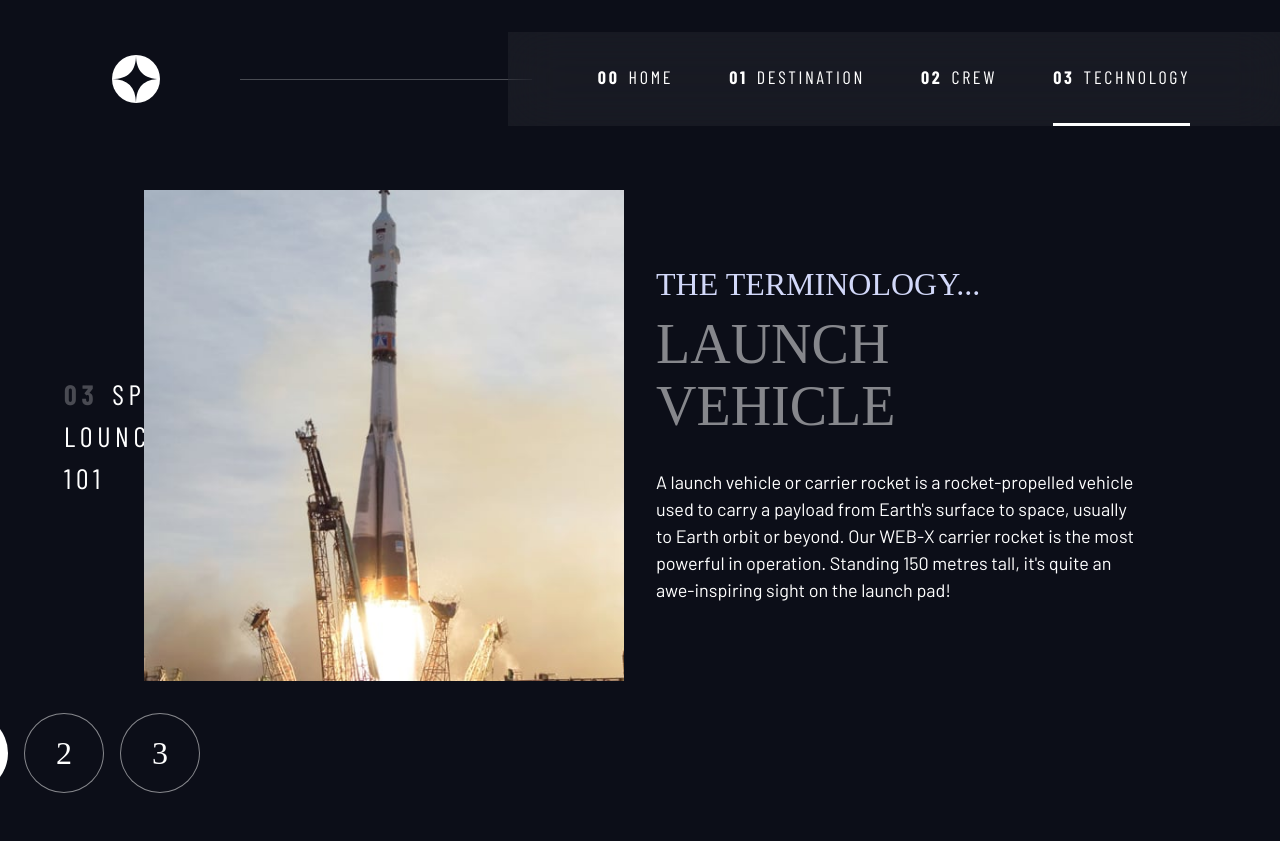
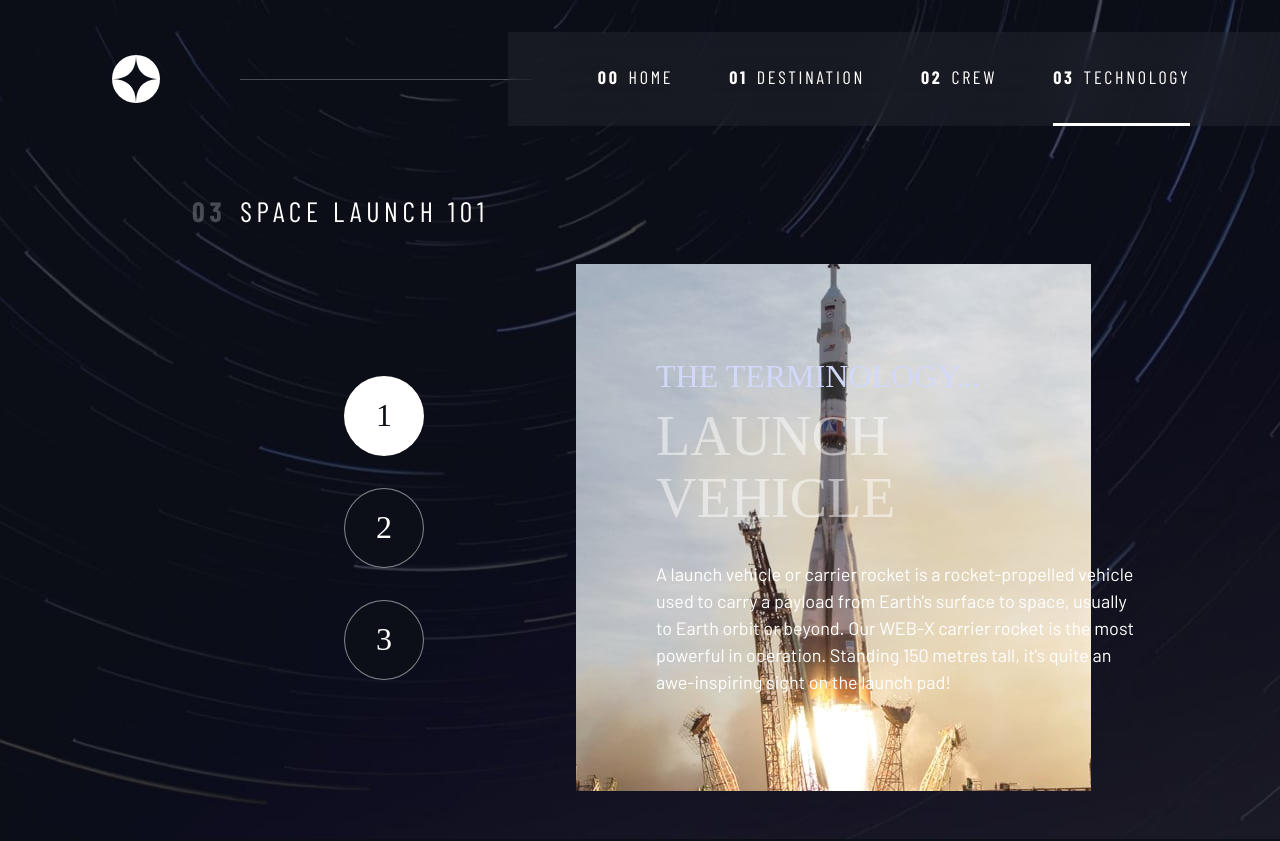
Before and after one commit to PawelObrzut/space, a React (Vite) app: page /technology in a window 1280 px wide. Built offline with nearby package versions, Linux system fonts and the light colour scheme; a web font is replaced by a local one.

Commit message:
Fixes mobile and tablet layout of TechnologyPage

```diff
--- a/src/index.css
+++ b/src/index.css
@@ -363,7 +363,6 @@ select {
 }
 
 @media (min-width: 52em) {
-
    .primary-header::after {
       content: '';
       display: block;
@@ -476,6 +475,10 @@ select {
   background-image: url(./assets/crew/background-crew-mobile.jpg);
 }
 
+.technology {
+  background-image: url(./assets/technology/background-technology-mobile.jpg);
+}
+
 @media (min-width: 35rem) {
   .home {
     background-position: center center;
@@ -489,6 +492,10 @@ select {
   .crew {
     background-image: url(./assets/crew/background-crew-tablet.jpg);
   }
+
+  .technology {
+    background-image: url(./assets/technology/background-technology-tablet.jpg);
+  }
 }
 
 @media (min-width: 52rem) {
@@ -501,6 +508,10 @@ select {
 
   .crew {
     background-image: url(./assets/crew/background-crew-desktop.jpg);
+  }
+
+  .technology {
+    background-image: url(./assets/technology/background-technology-desktop.jpg);
   }
 }
 
@@ -562,7 +573,6 @@ select {
 }
 
 /* crew layout */
-
 .grid-container--crew {
   --flow-space: 2rem;
   grid-template-areas:
@@ -600,16 +610,18 @@ select {
     'content';
 }
 
-.grid-container--technology > img {
+.grid-container--technology > picture {
   grid-area: image;
-  max-width: 100%;
+  width: 100vw;
+  margin-left: calc(-1 * var(--padding-inline, 1rem));
+  margin-right: calc(-1 * var(--padding-inline, 1rem));
 }
 
 .grid-container--technology > .number-indicators {
   grid-area: tabs;
 }
 
-.grid-container--technology > .crew-technology {
+.grid-container--technology > .technology-details {
   grid-area: content;
 }
 
@@ -686,13 +698,25 @@ select {
       max-width: 90%;
   }
 
-  .grid-container--crew > picture {
+  .grid-container--crew > picture,
+  .grid-container--technology > picture  {
     align-self: end;
   }
 
   .grid-container--crew > .dot-indicators {
     justify-self: start;
   }
+
+  .grid-container--technology > .number-indicators {
+    flex-direction: column;
+    --gap: 2rem;
+  }
+
+  .grid-container--technology {
+    grid-template-areas:
+      '. title . .'
+      '. tabs content image';
+  }
 }
 
 [role="tab"]:focus {
--- a/src/routes/TechnologyPage.tsx
+++ b/src/routes/TechnologyPage.tsx
@@ -11,7 +11,6 @@ import SpacePortLandscape from './../assets/technology/image-spaceport-landscape
 import Technology from '../components/Technology'
 import NumberButton from '../components/NumberButton'
 import { handleKeyDown } from '../utility/handleKeyDown'
-
 
 const TechnologyPage = () => {
   type TabName = typeof tabs[number];
@@ -32,8 +31,8 @@ const TechnologyPage = () => {
 
   const imageMap: Record<TabName, ImageSources> = {
     'Launch vehicle': { portrait: LounchVehiclePortrait, landscape: LounchVehicleLandscape },
-    'Spaceport': { portrait: SpaceCapsulePortrait, landscape: SpaceCapsuleLandscape },
-    'Space capsule': { portrait: SpacePortPortrait, landscape: SpacePortLandscape },
+    'Spaceport': { portrait: SpacePortPortrait, landscape: SpacePortLandscape },
+    'Space capsule': { portrait: SpaceCapsulePortrait, landscape: SpaceCapsuleLandscape },
   };
 
   useEffect(() => {
@@ -57,7 +56,7 @@ const TechnologyPage = () => {
     <div className="technology">
       <Header />
       <main className='grid-container grid-container--technology flow'>
-        <h1 className="numbered-title"><span aria-hidden="true">03</span>Space lounch 101</h1>
+        <h1 className="numbered-title"><span aria-hidden="true">03</span>Space launch 101</h1>
 
         {
           currentTechnology && (
```
Lines whose indentation alone changed are shown as unchanged.
